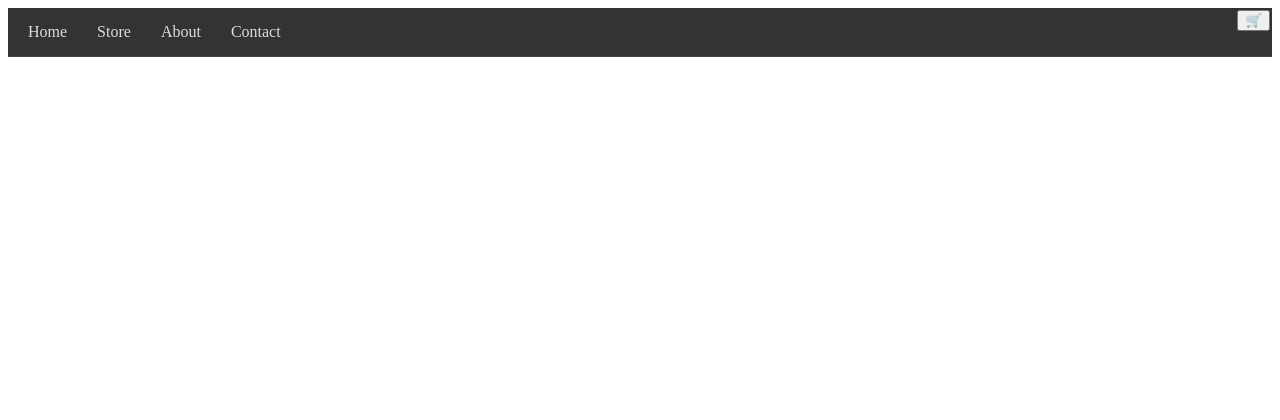
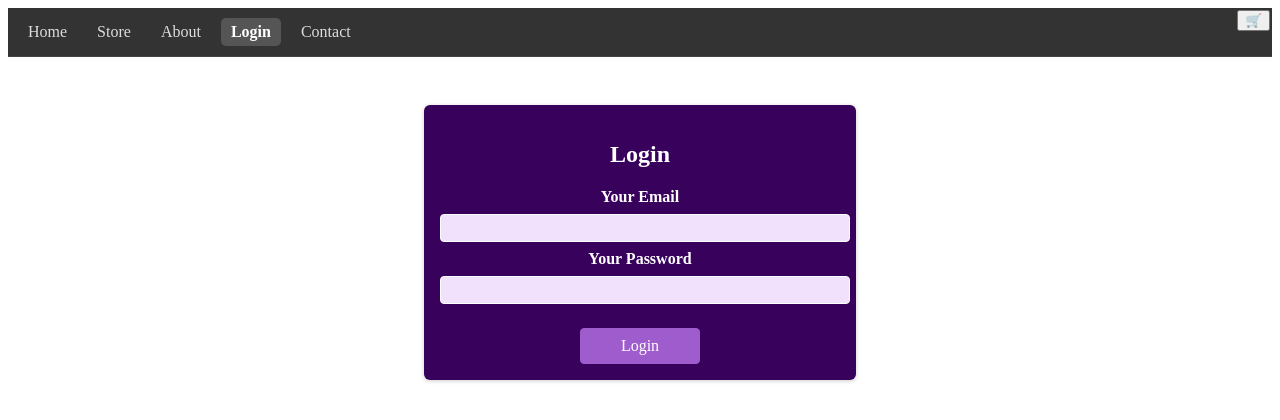
Before and after one commit to apoorvnema/ecommerce-web, a React (Vite) app: page /login in a window 1280 px wide. Shown: the top 420 px of the page. Built offline with nearby package versions, Linux system fonts and the light colour scheme.

Commit message:
[UPDATE]: Added Login Page

```diff
--- a/src/App.jsx
+++ b/src/App.jsx
@@ -8,6 +8,8 @@ import { CartProvider } from './context/CartContext';
 import Home from './components/Home';
 import Contact from './components/Contact';
 import ProductDetail from './components/ProductDetail';
+import Login from './components/Login';
+import { AuthContextProvider } from './context/AuthContext';
 
 function App() {
     const products = [
@@ -79,15 +81,18 @@ function App() {
     return (
         <CartProvider>
             <Router>
+                <AuthContextProvider>
                     <Navbar />
                     <Routes>
                         <Route path="/" element={<Home />} />
-                <Route path="/store" element={<ProductList products={products}/>} />
+                        <Route path="/store" element={<ProductList products={products} />} />
                         <Route path="/about" element={<About />} />
+                        <Route path="/login" element={<Login />} />
                         <Route path="/contact" element={<Contact />} />
                         <Route path="/store/:productId" element={<ProductDetail products={products} />} />
                     </Routes>
                     <CartIcon />
+                </AuthContextProvider>
             </Router>
         </CartProvider>
     );
--- /dev/null
+++ b/src/components/Login.jsx
@@ -0,0 +1,75 @@
+import { useContext, useState } from 'react';
+import classes from './Login.module.css';
+import { useNavigate } from 'react-router-dom';
+import AuthContext from '../context/AuthContext';
+
+const Login = () => {
+  const [isLoading, setIsLoading] = useState(false);
+  const authCtx = useContext(AuthContext);
+  const navigate = useNavigate();
+
+  const submitHandler = async (event) => {
+    event.preventDefault();
+    setIsLoading(true);
+
+    const email = event.target.email.value;
+    const password = event.target.password.value;
+
+    const apiKey = import.meta.env.VITE_FIREBASE_API_KEY;
+    const url = `https://identitytoolkit.googleapis.com/v1/accounts:signInWithPassword?key=${apiKey}`;
+
+    try {
+      const response = await fetch(url, {
+        method: 'POST',
+        headers: {
+          'Content-Type': 'application/json'
+        },
+        body: JSON.stringify({
+          email,
+          password,
+          returnSecureToken: true
+        })
+      });
+
+      if (!response.ok) {
+        const data = await response.json();
+        throw new Error(data.error.message || 'Authentication failed');
+      }
+
+      const data = await response.json();
+      const expirationTime = new Date(
+        new Date().getTime() + +data.expiresIn * 1000
+      ).toISOString();
+
+      authCtx.login(data.idToken, expirationTime);
+      alert('Login successful');
+      navigate('/store');
+    } catch (err) {
+      alert(err.message);
+    } finally {
+      setIsLoading(false);
+    }
+  };
+
+  return (
+    <section className={classes.auth}>
+      <h1>Login</h1>
+      <form onSubmit={submitHandler}>
+        <div className={classes.control}>
+          <label htmlFor='email'>Your Email</label>
+          <input type='email' id='email' required />
+        </div>
+        <div className={classes.control}>
+          <label htmlFor='password'>Your Password</label>
+          <input type='password' id='password' required />
+        </div>
+        <div className={classes.actions}>
+          {!isLoading && <button type='submit'>Login</button>}
+          {isLoading && <p>Sending request...</p>}
+        </div>
+      </form>
+    </section>
+  );
+};
+
+export default Login;
--- /dev/null
+++ b/src/components/Login.module.css
@@ -0,0 +1,76 @@
+.auth {
+    margin: 3rem auto;
+    width: 95%;
+    max-width: 25rem;
+    border-radius: 6px;
+    background-color: #38015c;
+    box-shadow: 0 1px 4px rgba(0, 0, 0, 0.2);
+    padding: 1rem;
+    text-align: center;
+}
+
+.auth h1 {
+    text-align: center;
+    color: white;
+}
+
+.control {
+    margin-bottom: 0.5rem;
+}
+
+.control label {
+    display: block;
+    color: white;
+    font-weight: bold;
+    margin-bottom: 0.5rem;
+}
+
+.control input {
+    font: inherit;
+    background-color: #f1e1fc;
+    color: #38015c;
+    border-radius: 4px;
+    border: 1px solid white;
+    width: 100%;
+    text-align: left;
+    padding: 0.25rem;
+}
+
+.actions {
+    margin-top: 1.5rem;
+    display: flex;
+    flex-direction: column;
+    align-items: center;
+}
+
+.actions button {
+    cursor: pointer;
+    font: inherit;
+    color: white;
+    background-color: #9f5ccc;
+    border: 1px solid #9f5ccc;
+    border-radius: 4px;
+    padding: 0.5rem 2.5rem;
+}
+
+.actions button:hover {
+    background-color: #873abb;
+    border-color: #873abb;
+}
+
+.actions .toggle {
+    margin-top: 1rem;
+    background-color: transparent;
+    color: #9f5ccc;
+    border: none;
+    padding: 0.15rem 1.5rem;
+}
+
+.actions .toggle:hover {
+    background-color: transparent;
+    color: #ae82cc;
+}
+
+p {
+    color: white;
+}
--- a/src/components/Navbar.jsx
+++ b/src/components/Navbar.jsx
@@ -8,6 +8,7 @@ const Navbar = () => {
             <NavLink to="/" activeclassname="active">Home</NavLink>
             <NavLink to="/store" activeclassname="active">Store</NavLink>
             <NavLink to="/about" activeclassname="active">About</NavLink>
+            <NavLink to="/login" activeclassname="active">Login</NavLink>
             <NavLink to="/contact" activeclassname="active">Contact</NavLink>
         </nav>
     );
--- /dev/null
+++ b/src/context/AuthContext.jsx
@@ -0,0 +1,60 @@
+import React, { createContext, useState, useEffect, useCallback } from 'react';
+import { useNavigate } from 'react-router-dom';
+
+const AuthContext = createContext();
+
+export const AuthContextProvider = ({ children }) => {
+    const storedToken = localStorage.getItem('token');
+    const storedExpirationDate = localStorage.getItem('expirationTime');
+
+    const calculateRemainingTime = (expirationTime) => {
+        const currentTime = new Date().getTime();
+        const adjustedExpirationTime = new Date(expirationTime).getTime();
+        const remainingDuration = adjustedExpirationTime - currentTime;
+        return remainingDuration;
+    };
+
+    const initialRemainingTime = storedExpirationDate
+        ? calculateRemainingTime(storedExpirationDate)
+        : 0;
+
+    const [token, setToken] = useState(initialRemainingTime > 0 ? storedToken : null);
+    const navigate = useNavigate();
+    const userIsLoggedIn = !!token;
+
+    const logoutHandler = useCallback(() => {
+        setToken(null);
+        localStorage.removeItem('token');
+        localStorage.removeItem('expirationTime');
+        navigate('/login');
+    }, [navigate]);
+
+    useEffect(() => {
+        if (initialRemainingTime <= 60000) {
+            logoutHandler();
+        } else {
+            const logoutTimer = setTimeout(logoutHandler, initialRemainingTime);
+            return () => clearTimeout(logoutTimer);
+        }
+    }, [logoutHandler, initialRemainingTime]);
+
+    const loginHandler = (token, expirationTime) => {
+        setToken(token);
+        localStorage.setItem('token', token);
+        localStorage.setItem('expirationTime', expirationTime);
+
+        const remainingDuration = calculateRemainingTime(expirationTime);
+        setTimeout(logoutHandler, remainingDuration);
+    };
+
+    const contextValue = {
+        token: token,
+        isLoggedIn: userIsLoggedIn,
+        login: loginHandler,
+        logout: logoutHandler
+    };
+
+    return <AuthContext.Provider value={contextValue}>{children}</AuthContext.Provider>;
+};
+
+export default AuthContext;
```
Also changed, not shown: 1 other file (tests, documents, lock files or other folders). Lines whose indentation alone changed are shown as unchanged.
